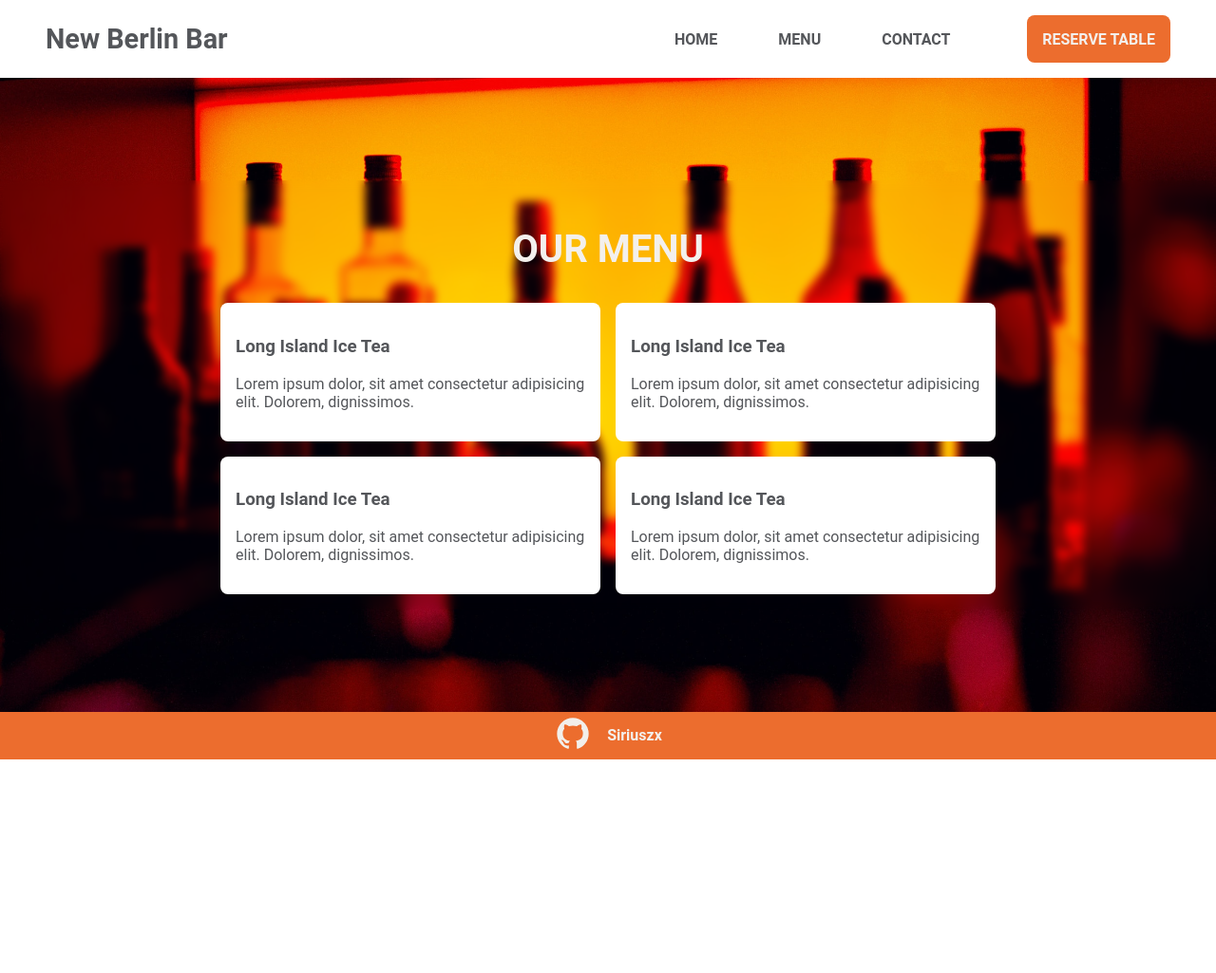
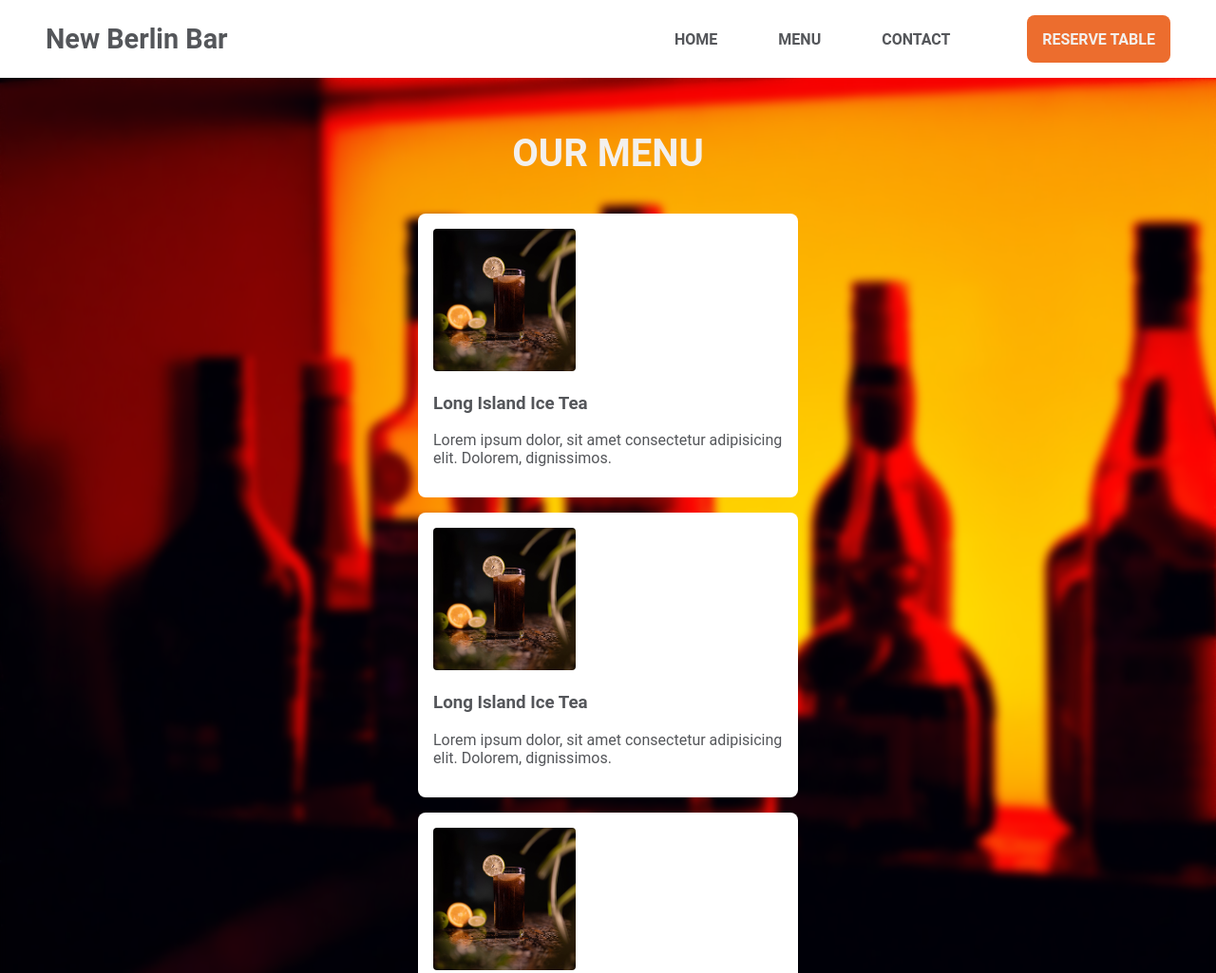
Before and after one commit to Siriuszx/restaurant-page, a website built with webpack: page src/index.hbs in a window 1280 px wide. Shown: the top 1025 px of the page at 95% size. Before the commit the page ends 800 px from the top, so only its background shows below. Built offline with nearby package versions, Linux system fonts and the light colour scheme.

Commit message:
Add card image to menu desc

```diff
--- a/src/menu.js
+++ b/src/menu.js
@@ -1,3 +1,5 @@
+import iceTea from './elissa-landry-SpPvkIgYgKI-unsplash.jpg';
+
 const loadMenuContents = function () {
 
     const content = document.querySelector('.content');
@@ -20,10 +22,15 @@ const loadMenuContents = function () {
     const menuCard1Header = document.createElement('h3');
     menuCard1Header.textContent = 'Long Island Ice Tea';
 
+    const menuCard1Image = new Image();
+    menuCard1Image.src = iceTea;
+    menuCard1Image.classList.add('card-img');
+
     const menuCard1Desc = document.createElement('p');
     menuCard1Desc.textContent = 'Lorem ipsum dolor, sit amet consectetur ' +
         'adipisicing elit. Dolorem, dignissimos.';
 
+    menuCard1.appendChild(menuCard1Image);
     menuCard1.appendChild(menuCard1Header);
     menuCard1.appendChild(menuCard1Desc);
 
@@ -34,16 +41,25 @@ const loadMenuContents = function () {
     const menuCard2Header = document.createElement('h3');
     menuCard2Header.textContent = 'Long Island Ice Tea';
 
+    const menuCard2Image = new Image();
+    menuCard2Image.src = iceTea;
+    menuCard2Image.classList.add('card-img');
+
     const menuCard2Desc = document.createElement('p');
     menuCard2Desc.textContent = 'Lorem ipsum dolor, sit amet consectetur ' +
         'adipisicing elit. Dolorem, dignissimos.';
 
+    menuCard2.appendChild(menuCard2Image);
     menuCard2.appendChild(menuCard2Header);
     menuCard2.appendChild(menuCard2Desc);
 
 
     const menuCard3 = document.createElement('div');
     menuCard3.classList.add('menu-card');
+
+    const menuCard3Image = new Image();
+    menuCard3Image.src = iceTea;
+    menuCard3Image.classList.add('card-img');
 
     const menuCard3Header = document.createElement('h3');
     menuCard3Header.textContent = 'Long Island Ice Tea';
@@ -52,12 +68,17 @@ const loadMenuContents = function () {
     menuCard3Desc.textContent = 'Lorem ipsum dolor, sit amet consectetur ' +
         'adipisicing elit. Dolorem, dignissimos.';
 
+    menuCard3.appendChild(menuCard3Image);
     menuCard3.appendChild(menuCard3Header);
     menuCard3.appendChild(menuCard3Desc);
 
 
     const menuCard4 = document.createElement('div');
     menuCard4.classList.add('menu-card');
+
+    const menuCard4Image = new Image();
+    menuCard4Image.src = iceTea;
+    menuCard4Image.classList.add('card-img');
 
     const menuCard4Header = document.createElement('h3');
     menuCard4Header.textContent = 'Long Island Ice Tea';
@@ -66,6 +87,7 @@ const loadMenuContents = function () {
     menuCard4Desc.textContent = 'Lorem ipsum dolor, sit amet consectetur ' +
         'adipisicing elit. Dolorem, dignissimos.';
 
+    menuCard4.appendChild(menuCard4Image);
     menuCard4.appendChild(menuCard4Header);
     menuCard4.appendChild(menuCard4Desc);
 
--- a/src/style.css
+++ b/src/style.css
@@ -142,6 +142,7 @@ main {
 }
 
 .menu-header {
+    margin: 1em;
     color: var(--main-clr);
     font-size: 2.5rem;
     font-weight: 600;
@@ -150,8 +151,8 @@ main {
 
 .menu-card-container {
     display: grid;
-    grid-template-columns: repeat(2, 400px);
-    grid-template-rows: repeat(2, auto);
+    grid-template-columns: repeat(1, 400px);
+    grid-template-rows: repeat(4, auto);
     gap: 1rem;
 }
 
@@ -160,3 +161,11 @@ main {
     background-color: var(--bg-clr);
     border-radius: 0.5rem;
 }
+
+.card-img {
+    /* aspect-ratio: 1/1; */
+    height: 150px;
+    width: 150px;
+    object-fit: cover;
+    border-radius: 4px;
+}
```
Also changed, not shown: dist/708becc25e98973a603a.jpg (added), dist/main.js, src/elissa-landry-SpPvkIgYgKI-unsplash.jpg (added).
